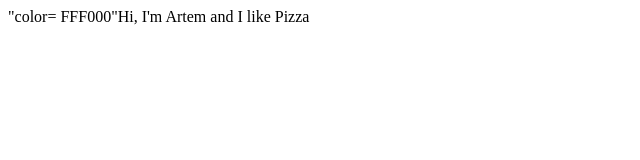
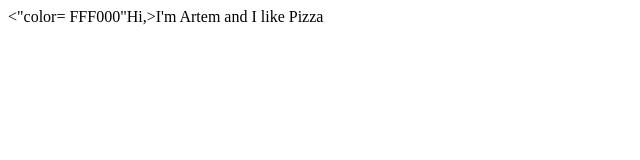
Before and after one commit to artemthecool/artemthecool.github.io, a plain HTML site: page index.html in a window 1280 px wide. Shown: the full height of the page, 0-640 px from the left. Drawn offline with Linux system fonts and the light colour scheme.

Commit message:
Update index.html

```diff
--- a/index.html
+++ b/index.html
@@ -1 +1 @@
-<hi>"color= FFF000"Hi, I'm Artem and I like Pizza</h3>
+<hi><"color= FFF000"Hi,>I'm Artem and I like Pizza</hi>
```
